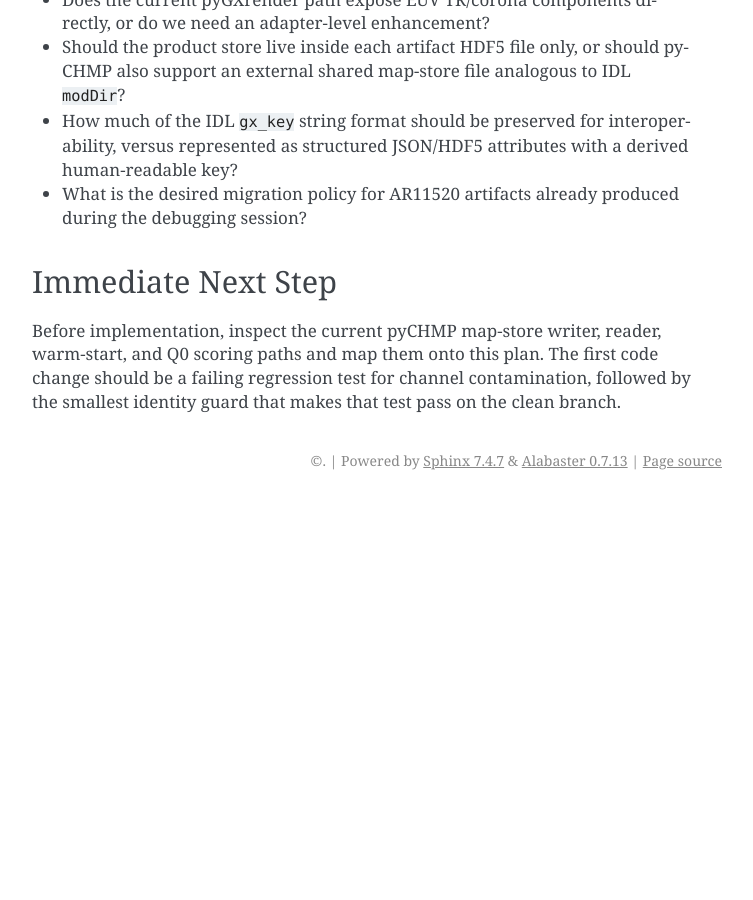
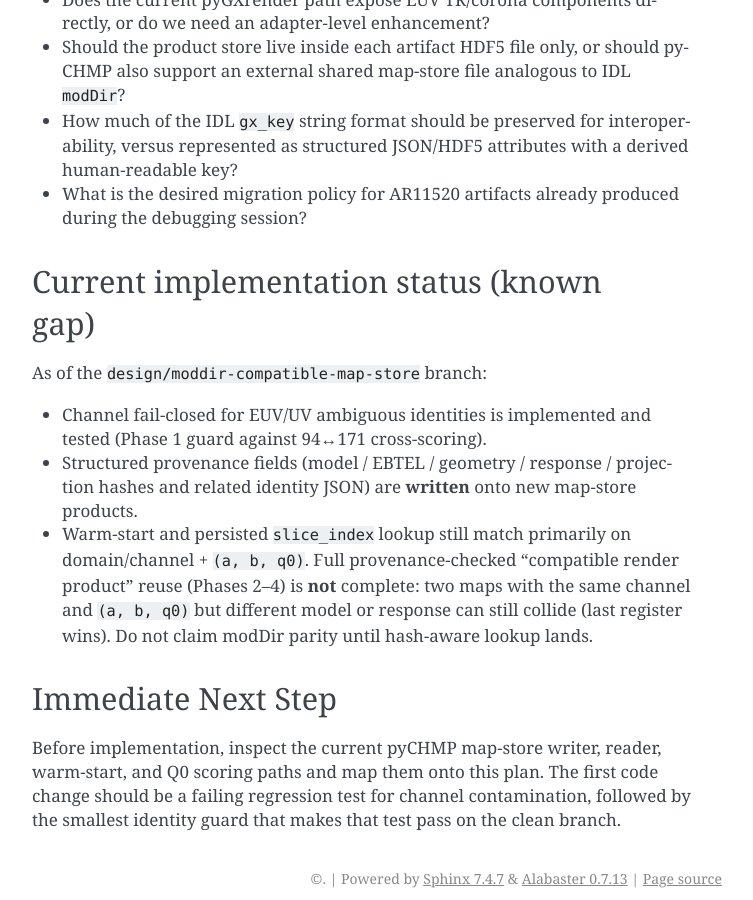
Before and after one commit to suncast-org/pyCHMP, a Sphinx documentation site: the page built from docs/moddir_compatible_map_store_plan.rst, in a window 1280 px wide and 900 px high, scrolled down 6759 px. Shown: the whole window, without its empty margins (388-1141 px from the left). Built offline with Sphinx 7.4.7, drawn with Linux system fonts in a browser that asks for light colours; pages that are not in the unit, such as notebooks, are missing from menus; before the commit the page ends 7259 px from its top, so only the background shows below that; some of the changed text lies outside the part shown.

Commit message:
docs: CHANGELOG Unreleased themes and provenance-blind warm gap
Document area correction, slice index, warm/restart, calibration store,
viewer locks/Stored-maps/FINISHED/PID, cleaner CLI, intentional breaks,
and the known limitation that identity hashes are written but warm/index
still key on channel+(a,b,q0).

```diff
--- a/docs/moddir_compatible_map_store_plan.rst
+++ b/docs/moddir_compatible_map_store_plan.rst
@@ -324,6 +324,22 @@ Open Questions
   during the debugging session?
 
 
+Current implementation status (known gap)
+-----------------------------------------
+
+As of the ``design/moddir-compatible-map-store`` branch:
+
+- Channel fail-closed for EUV/UV ambiguous identities is implemented and tested
+  (Phase 1 guard against 94↔171 cross-scoring).
+- Structured provenance fields (model / EBTEL / geometry / response / projection
+  hashes and related identity JSON) are **written** onto new map-store products.
+- Warm-start and persisted ``slice_index`` lookup still match primarily on
+  domain/channel + ``(a, b, q0)``. Full provenance-checked “compatible render
+  product” reuse (Phases 2–4) is **not** complete: two maps with the same
+  channel and ``(a, b, q0)`` but different model or response can still collide
+  (last register wins). Do not claim modDir parity until hash-aware lookup lands.
+
+
 Immediate Next Step
 -------------------
 
```
Also changed, not shown: CHANGELOG.md (+42 -0 lines).
